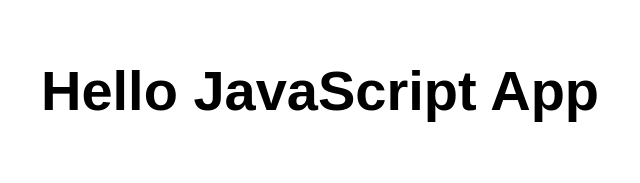
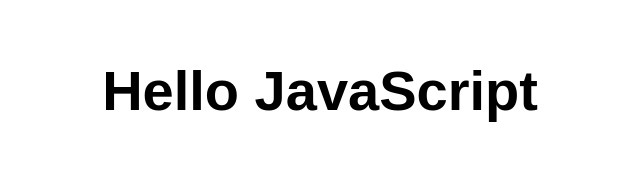
Before and after one commit to sivamohanbabu123/sampleapp, a website: page src/index.html in a window 1280 px wide. Shown: the whole page, without its empty margins (320-960 px from the left). Drawn offline with Linux system fonts and the light colour scheme.

Commit message:
index.html

```diff
--- a/src/index.html
+++ b/src/index.html
@@ -10,7 +10,7 @@
 
 <body>
   <main>
-    <h1>Hello JavaScript App</h1>
+    <h1>Hello JavaScript</h1>
   </main>
 </body>
 
```
